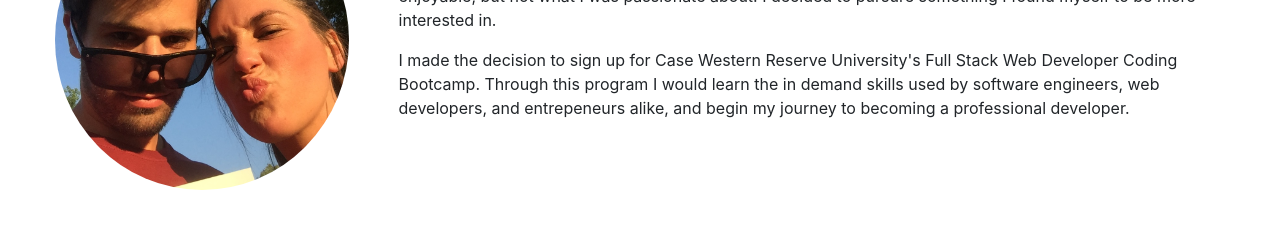
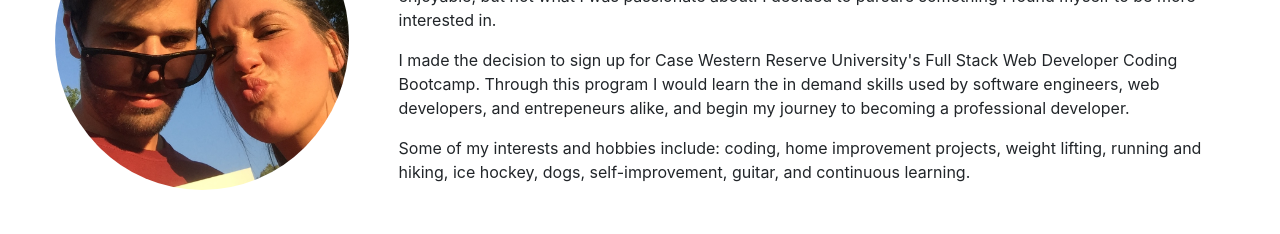
Before and after one commit to Benrowen5/react-portfolio, a React (Create React App) app in the folder client/: page / in a window 1280 px wide. Shown: the part 360-594 px from the top of the page. Built offline with nearby package versions, Linux system fonts and the light colour scheme.

Commit message:
fixed footer positioning, added about me content.

```diff
--- a/client/src/components/pages/About.js
+++ b/client/src/components/pages/About.js
@@ -12,6 +12,7 @@ function About () {
                 <h2>About Me</h2>
                 <p>As a mechanical engineer by degree, after working professionally for 7 years I decided that I wanted (and needed) to make a change in my career. Working as an engineer in the consumer products industry was very enjoyable, but not what I was passionate about. I decided to pursure something I found myself to be more interested in.</p>
                 <p>I made the decision to sign up for Case Western Reserve University's Full Stack Web Developer Coding Bootcamp. Through this program I would learn the in demand skills used by software engineers, web developers, and entrepeneurs alike, and begin my journey to becoming a professional developer.</p>
+                <p>Some of my interests and hobbies include: coding, home improvement projects, weight lifting, running and hiking, ice hockey, dogs, self-improvement, guitar, and continuous learning.</p>
             </div>
         </section>
     );
--- a/client/src/index.css
+++ b/client/src/index.css
@@ -1,6 +1,3 @@
-html, body {
-  min-height: 100%;
-}
 body {
   margin: 0;
   font-family: -apple-system, BlinkMacSystemFont, 'Segoe UI', 'Roboto', 'Oxygen',
@@ -13,6 +10,12 @@ body {
 code {
   font-family: source-code-pro, Menlo, Monaco, Consolas, 'Courier New',
     monospace;
+}
+
+.wrapper {
+  min-height: 100vh;
+  display: flex;
+  flex-direction: column;
 }
 
 /* HEADER STYLES */
@@ -110,13 +113,12 @@ footer {
   display: flex;
   justify-content: space-between;
   align-items: center;
-  top: 100vh;
   width: 100%;
   background-color: grey;
   padding: 0 20px 0 20px;
+  min-height: 50px;
+  margin-top:auto;
 }
-
-/* END FOOTER STYLES */
 
 /* ABOUT ME PAGE */
 .about-me {
@@ -296,6 +298,16 @@ footer {
     padding: 0;
   }
 
+  .about-me {
+    flex-wrap: wrap;
+    text-align: center;
+  }
+
+  .about-me div {
+    flex: 1 100%;
+    padding: 5px;
+  }
+
   .resume-section {
     padding: 20px 100px 20px 100px;
   }
@@ -322,16 +334,6 @@ footer {
    text-align:center;
   }
 
-  .about-me {
-    flex-wrap: wrap;
-    text-align: center;
-  }
-
-  .about-me div {
-    flex: 1 100%;
-    padding: 5px;
-  }
-
   .about-me img {
     height: 200px;
     border-radius: 50%;
```
